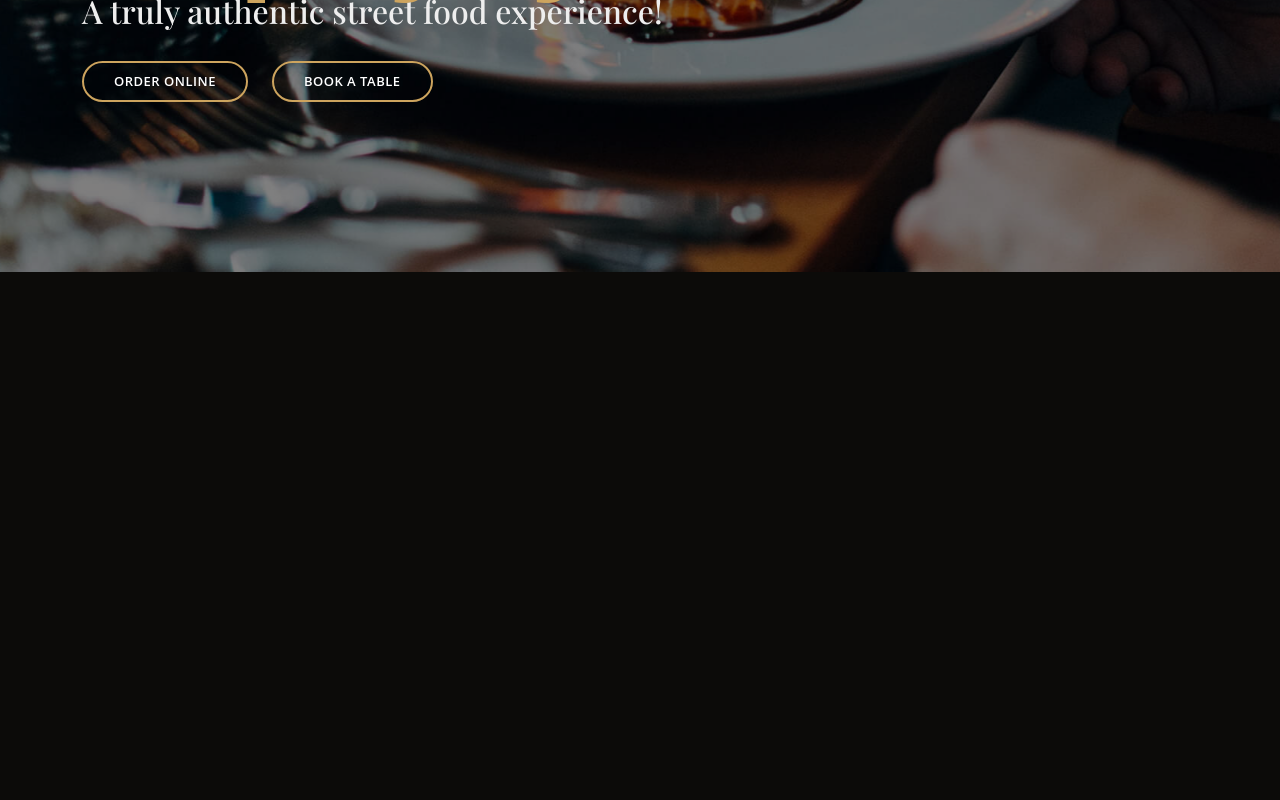
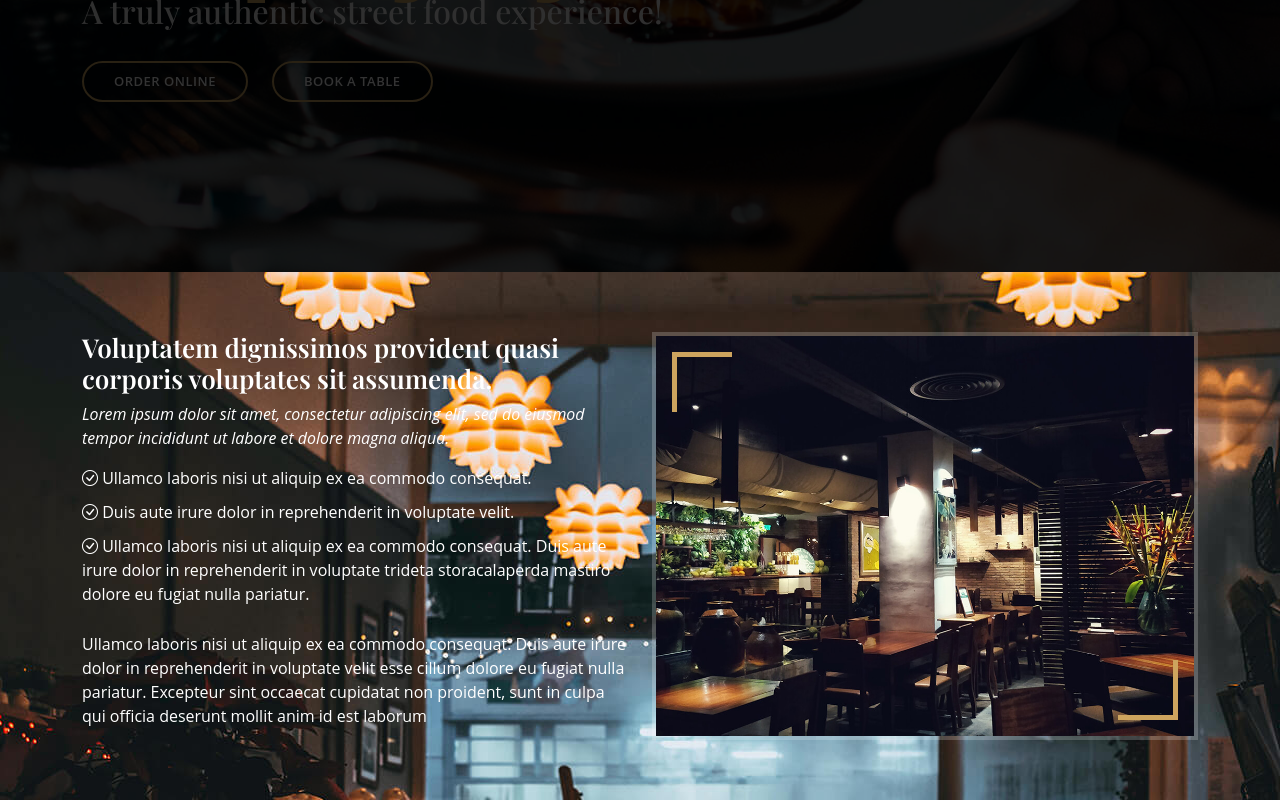
Before and after one commit to Justinng26/Papayaya_Bromley, a Next.js app: page / in a window 1280 px wide. Shown: the part 528-1328 px from the top of the page. Before the commit the page ends 800 px from the top, so only its background shows below. Built offline with nearby package versions, Linux system fonts and the light colour scheme.

Commit message:
added about section

```diff
--- a/src/app/data/data.ts
+++ b/src/app/data/data.ts
@@ -17,28 +17,30 @@ export const navs = [
     target: "menu",
     active: false,
   },
+
   {
     id: 4,
-    name: "Specials",
-    target: "specials",
-    active: false,
-  },
-  {
-    id: 5,
     name: "Events",
     target: "events",
     active: false,
   },
+
+  {
+    id: 5,
+    name: "Gallery",
+    target: "gallery",
+    active: false,
+  },
   {
     id: 6,
-    name: "Chefs",
-    target: "chefs",
+    name: "Testimonials",
+    target: "testimonials",
     active: false,
   },
   {
     id: 7,
-    name: "Gallery",
-    target: "gallery",
+    name: "Opening Hours",
+    target: "opening-hours",
     active: false,
   },
   {
--- a/src/app/page.tsx
+++ b/src/app/page.tsx
@@ -1,9 +1,13 @@
+import About from "./sections/About";
 import Hero from "./sections/Hero";
 
 export default function Home() {
   return (
     <>
       <Hero />
+      <main id="main">
+        <About />
+      </main>
     </>
   );
 }
--- /dev/null
+++ b/src/app/sections/About.tsx
@@ -0,0 +1,59 @@
+import "../styles/about.css";
+import aboutImage from "../../../public/assets/images/about.jpg";
+import Image from "next/image";
+
+export default function About() {
+  return (
+    <section id="about" className="about">
+      <div className="container" data-oas="fade-up">
+        <div className="row">
+          <div
+            className="col-lg-6 order-1 order-lg-2"
+            data-oas="zoom-in"
+            data-oas-delay="100"
+          >
+            <div className="about-img">
+              <Image src={aboutImage} alt="restaurant setting" />
+            </div>
+          </div>
+
+          <div className="col-lg-6 pt-4 pt-lg-0 order-2 order-lg-1 content">
+            <h3>
+              Voluptatem dignissimos provident quasi corporis voluptates sit
+              assumenda.
+            </h3>
+            <p className="fst-italic">
+              Lorem ipsum dolor sit amet, consectetur adipiscing elit, sed do
+              eiusmod tempor incididunt ut labore et dolore magna aliqua.
+            </p>
+
+            <ul>
+              <li>
+                <i className="bi bi-check-circle"></i> Ullamco laboris nisi ut
+                aliquip ex ea commodo consequat.
+              </li>
+              <li>
+                <i className="bi bi-check-circle"></i> Duis aute irure dolor in
+                reprehenderit in voluptate velit.
+              </li>
+              <li>
+                <i className="bi bi-check-circle"></i> Ullamco laboris nisi ut
+                aliquip ex ea commodo consequat. Duis aute irure dolor in
+                reprehenderit in voluptate trideta storacalaperda mastiro dolore
+                eu fugiat nulla pariatur.
+              </li>
+            </ul>
+
+            <p>
+              Ullamco laboris nisi ut aliquip ex ea commodo consequat. Duis aute
+              irure dolor in reprehenderit in voluptate velit esse cillum dolore
+              eu fugiat nulla pariatur. Excepteur sint occaecat cupidatat non
+              proident, sunt in culpa qui officia deserunt mollit anim id est
+              laborum
+            </p>
+          </div>
+        </div>
+      </div>
+    </section>
+  );
+}
--- /dev/null
+++ b/src/app/styles/about.css
@@ -0,0 +1,93 @@
+.about {
+  background: url("../../../public/assets/images/about-bg.jpg") center center;
+}
+
+.about:before {
+  content: "";
+  background: rgba(0, 0, 0, 0.8);
+  position: absolute;
+  bottom: 0;
+  left: 0;
+  right: 0;
+  top: 0;
+}
+
+.about .about-img {
+  position: relative;
+  transition: 0.5s;
+}
+
+.about .about-img img {
+  max-width: 100%;
+  height: auto;
+  border: 4px solid rgba(255, 255, 255, 0.2);
+  position: relative;
+}
+
+.about .about-img:before {
+  position: absolute;
+  left: 20px;
+  top: 20px;
+  width: 60px;
+  height: 60px;
+  z-index: 1;
+  content: "";
+  border-left: 5px solid #cda45e;
+  border-top: 5px solid #cda45e;
+  transition: 0.5s;
+}
+
+.about .about-img:after {
+  position: absolute;
+  right: 20px;
+  bottom: 20px;
+  width: 60px;
+  height: 60px;
+  z-index: 2;
+  content: "";
+  border-right: 5px solid #cda45e;
+  border-bottom: 5px solid #cda45e;
+  transition: 0.5s;
+}
+
+.about .about-img:hover {
+  transform: scale(1.03);
+}
+
+.about .about-img:hover:before {
+  left: 10px;
+  top: 10px;
+}
+
+.about .about-img:hover:after {
+  right: 10px;
+  bottom: 10px;
+}
+
+.about .content {
+  position: relative;
+}
+
+.about .content h3 {
+  font-weight: 600;
+  font-size: 26px;
+}
+
+.about .content ul {
+  list-style: none;
+  padding: 0;
+}
+
+.about .content ul li {
+  padding-bottom: 10px;
+}
+
+.about .content p:last-child {
+  margin-bottom: 0;
+}
+
+@media (min-width: 1024px) {
+  .about {
+    background-attachment: fixed;
+  }
+}
```
